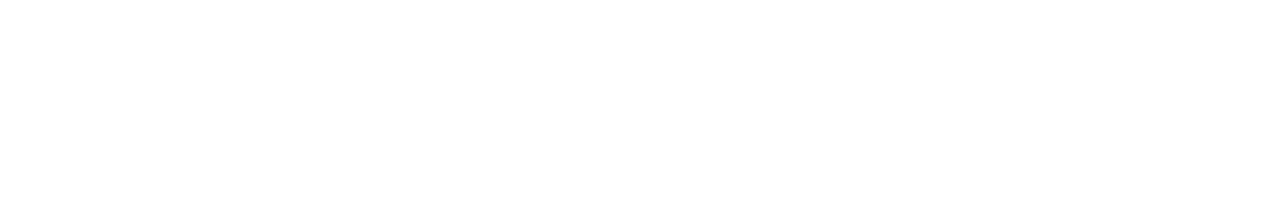
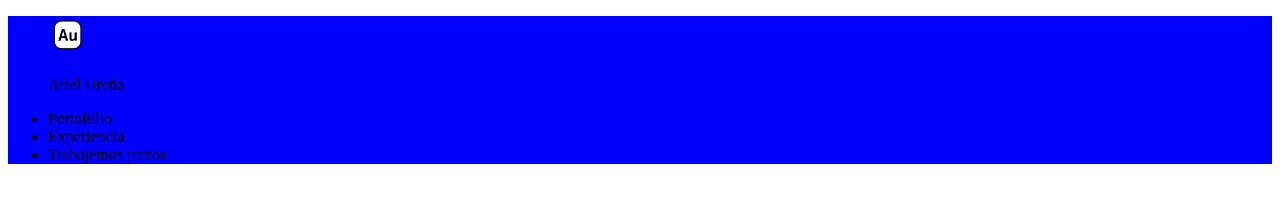
Before and after one commit to umoari/newbieWebDesign, a plain HTML site: page index.html in a window 1280 px wide. Drawn offline with Linux system fonts and the light colour scheme.

Commit message:
Se agrega logo a cabecera y elementos de lista en nav

```diff
--- a/index.html
+++ b/index.html
@@ -3,12 +3,22 @@
     <head>
         <title>Ariel Ureña</title>
         <meta charset="utf-8">
-        <link rel="stylesheet" href="css/styles.css">
+        <link rel="stylesheet" href="styles/styles.css">
     </head>
     <body>
         <header class="header">
-            <div contenteditable="container">
-
+            <div class="container">
+                <figure class="logo">
+                    <img src="images/logo_white.png" alt="Logo de Ariel Ureña" width="40px" height="40px">
+                    <p>Ariel Ureña</p>
+                </figure>
+                <nav>
+                    <ul>
+                        <li>Portafolio</li>
+                        <li>Experiencia</li>
+                        <li>Trabajemos juntos</li>
+                    </ul>
+                </nav>
             </div>
         </header>
         <section class="hero">
--- /dev/null
+++ b/styles/styles.css
@@ -0,0 +1,3 @@
+.header {
+    background: blue;
+}
```
Also changed, not shown: css/styles.css (deleted), images/logo.svg (added), images/logo_white.png (added).
